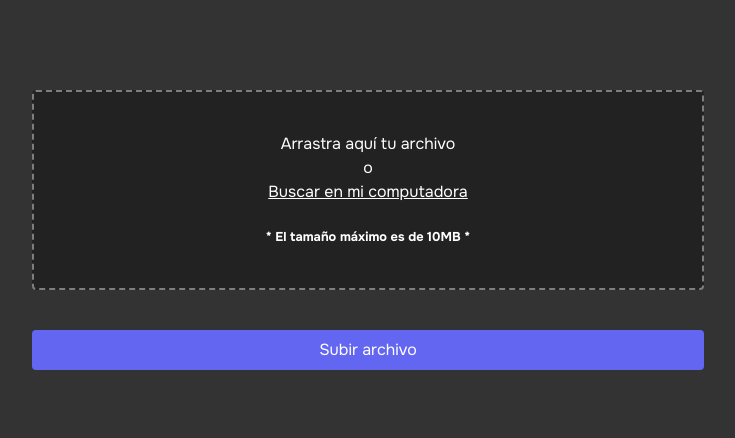
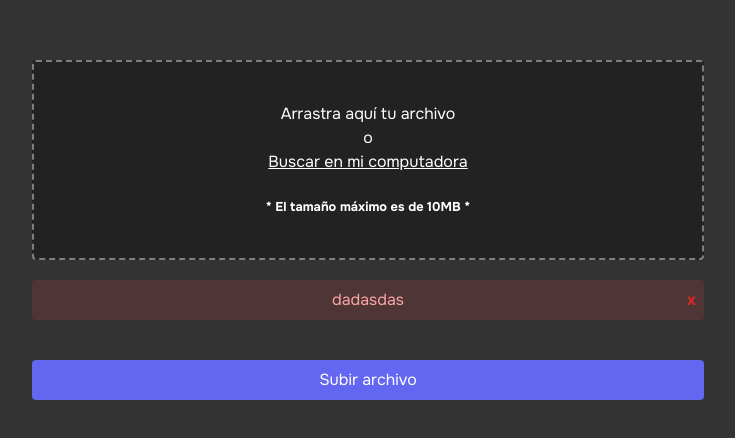
Before and after one commit to DarioRv/dropshare-frontend, an Angular app: page / in a window 1280 px wide. Shown: the part 170-608 px from the top of the page, without its empty margins (272-1007 px from the left). Built offline with nearby package versions, Linux system fonts and the light colour scheme.

Commit message:
Añadir función de cerrar error

```diff
--- a/src/app/components/file-upload-form/file-upload-form.component.html
+++ b/src/app/components/file-upload-form/file-upload-form.component.html
@@ -1,7 +1,14 @@
 <form>
   <dropzone (onDropFile)="handleDropFile($event)" />
   @if (error.length > 0) {
-  <div class="text-center bg-red-500/15 text-red-300 rounded mt-5 p-2">
+  <div class="text-center bg-red-500/15 text-red-300 rounded mt-5 p-2 relative">
+    <button
+      class="absolute text-red-600 top-50 right-0 px-2 font-bold"
+      type="button"
+      (click)="dismissError()"
+    >
+      x
+    </button>
     {{ error }}
   </div>
   }
--- a/src/app/components/file-upload-form/file-upload-form.component.ts
+++ b/src/app/components/file-upload-form/file-upload-form.component.ts
@@ -18,7 +18,7 @@ export class FileUploadFormComponent {
   public onUploadedFile = output<string>();
 
   public isUploading = false;
-  public error: string = '';
+  public error: string = 'dadasdas';
 
   handleDropFile(file: File): void {
     this.file = file;
@@ -43,4 +43,8 @@ export class FileUploadFormComponent {
   generateLink(slug: string): string {
     return `${environment.apiUrl}/files/${slug}`;
   }
+
+  dismissError(): void {
+    this.error = '';
+  }
 }
```
